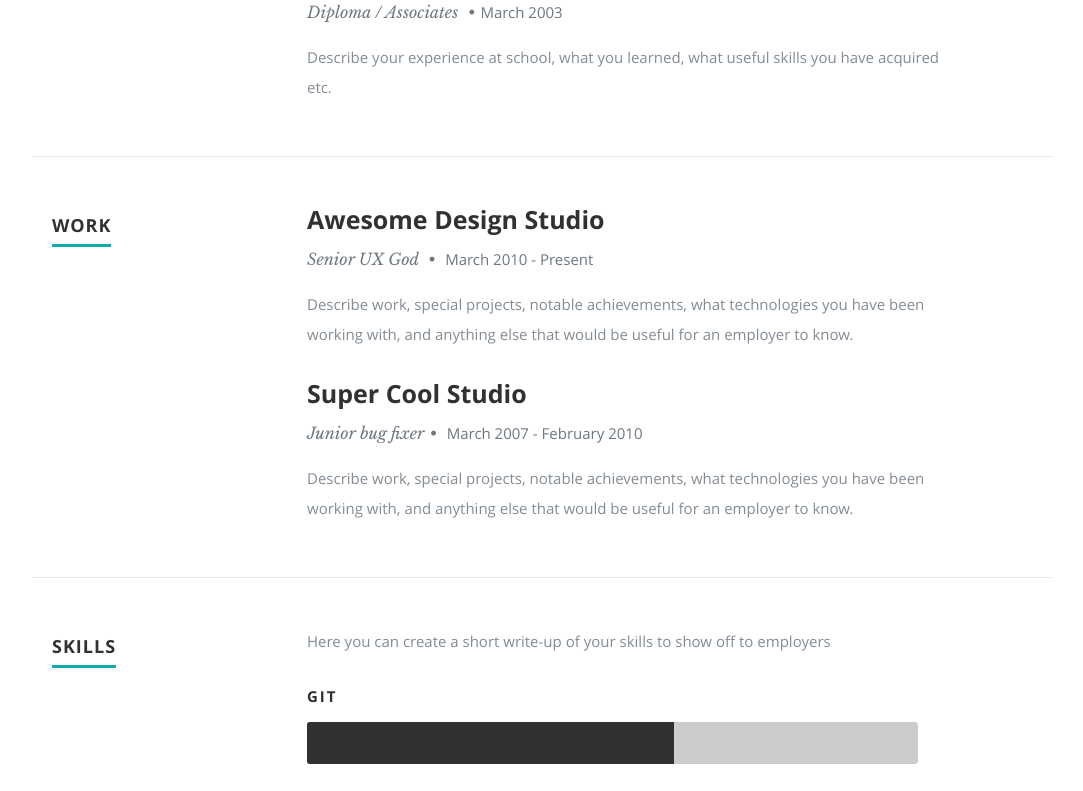
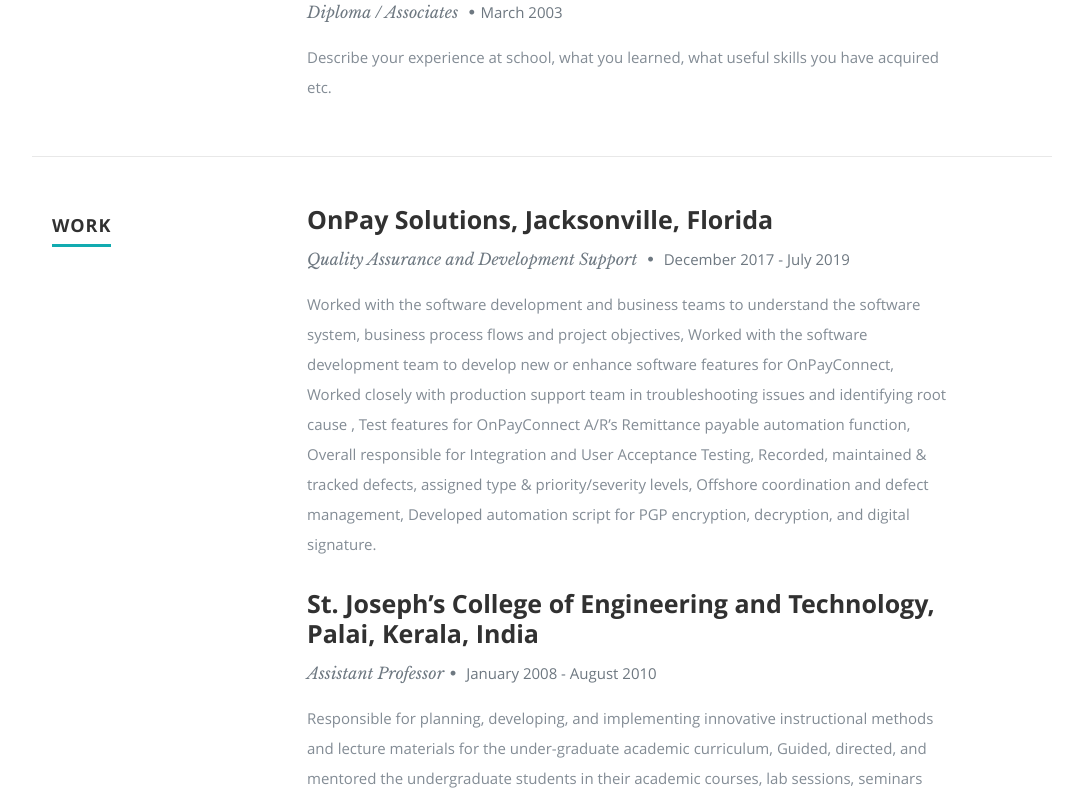
Before and after one commit to jyothybaby/20-React-Portfolio, a React (Create React App) app: page / in a window 1280 px wide. Shown: the part 2000-2791 px from the top of the page, without its empty margins (98-1181 px from the left). Built offline with nearby package versions, Linux system fonts and the light colour scheme.

Commit message:
Updating Resume section, Skills, Experience section

```diff
--- a/public/resumeData.json
+++ b/public/resumeData.json
@@ -21,6 +21,11 @@
         "name": "Resume",
         "url": "https://drive.google.com/file/d/1VkqdXZ4KUkTeD4gSs6D0SGsJuzfvK84Z/view?usp=sharing",
         "className": "fa fa-file"
+      },
+      {
+        "name": "Mail to",
+        "url": "mailto:jyothy.v.baby@gmail.com",
+        "className": "fa fa-envelope"
       },
       {
         "name": "linkedin",
@@ -64,46 +69,53 @@
     ],
     "work": [
       {
-        "company": "Awesome Design Studio",
-        "title": "Senior UX God ",
-        "years": "March 2010 - Present",
-        "description": "Describe work, special projects, notable achievements, what technologies you have been working with, and anything else that would be useful for an employer to know."
+        "company": "OnPay Solutions, Jacksonville, Florida",
+        "title": "Quality Assurance and Development Support ",
+        "years": "December 2017 - July 2019",
+        "description": "Worked with the software development and business teams to understand the software system, business process flows and project objectives, Worked with the software development team to develop new or enhance software features for OnPayConnect, Worked closely with production support team in troubleshooting issues and identifying root cause , Test features for OnPayConnect A/R’s Remittance payable automation function, Overall responsible for Integration and User Acceptance Testing, Recorded, maintained & tracked defects, assigned type & priority/severity levels, Offshore coordination and defect management, Developed automation script for PGP encryption, decryption, and digital signature. "
       },
       {
-        "company": "Super Cool Studio",
-        "title": "Junior bug fixer",
-        "years": "March 2007 - February 2010",
-        "description": "Describe work, special projects, notable achievements, what technologies you have been working with, and anything else that would be useful for an employer to know."
+        "company": "St. Joseph’s College of Engineering and Technology, Palai, Kerala, India",
+        "title": "Assistant Professor",
+        "years": "January 2008 - August 2010",
+        "description": "Responsible for planning, developing, and implementing innovative instructional methods and lecture materials for the under-graduate academic curriculum, Guided, directed, and mentored the undergraduate students in their academic courses, lab sessions, seminars and research projects, Assessed, supervised, reviewed, and evaluated the academic progress in undergraduate students. "
+      },
+      {
+        "company": "Kerala State Electricity Board, Alleppey, Kerala, India",
+        "title": "Substation Engineer",
+        "years": "June 2007 - January 2008",
+        "description": "Responsible for monitoring the electrical power transmission and distribution system and communicated the fault incidents to the corresponding department, Measured the efficiency and utilization of electrical power transmission and distribution system and prepared power usage daily reports, Inspected completed installations and observed operations to ensure conformance to design and equipment specifications and compliance with operational, safety, or environmental standards,Investigated customer or public complaints to determine the nature and extent of problems. "
       }
     ],
     "skills": [
-      {
-        "name": "Git",
-        "level": "60%"
-      },
-      {
-        "name": "Illustrator",
-        "level": "55%"
-      },
-      {
-        "name": "ReactJs",
-        "level": "50%"
-      },
-      {
-        "name": "CSS",
-        "level": "90%"
-      },
+
       {
         "name": "HTML5",
         "level": "80%"
       },
       {
-        "name": "VueJs",
+        "name": "CSS",
+        "level": "80%"
+      },
+      {
+        "name": "JavaScript",
+        "level": "80%"
+      },
+      {
+        "name": "Node.Js",
+        "level": "60%"
+      },
+      {
+        "name": "Database (SQL/NoSQL)",
+        "level": "70%"
+      },
+      {
+        "name": "React",
         "level": "50%"
       },
       {
-        "name": "MongoDB",
-        "level": "80%"
+        "name": "Git",
+        "level": "50%"
       }
     ]
   },
--- a/src/Components/Header.js
+++ b/src/Components/Header.js
@@ -20,15 +20,18 @@
 
          <a className="mobile-btn" href="#nav-wrap" title="Show navigation">Show navigation</a>
 	      <a className="mobile-btn" href="#home" title="Hide navigation">Hide navigation</a>
-
+         <div>
+         <a href="/">Jyothy V Baby</a>
          <ul id="nav" className="nav">
             <li className="current"><a className="smoothscroll" href="#home">Home</a></li>
             <li><a className="smoothscroll" href="#about">About</a></li>
 	         <li><a className="smoothscroll" href="#resume">Resume</a></li>
             <li><a className="smoothscroll" href="#portfolio">Works</a></li>
-            <li><a className="smoothscroll" href="#testimonials">Testimonials</a></li>
+           <li><a className="smoothscroll" href="#testimonials">Testimonials</a></li>
             <li><a className="smoothscroll" href="#contact">Contact</a></li>
          </ul>
+         </div>
+
 
       </nav>
 
```
